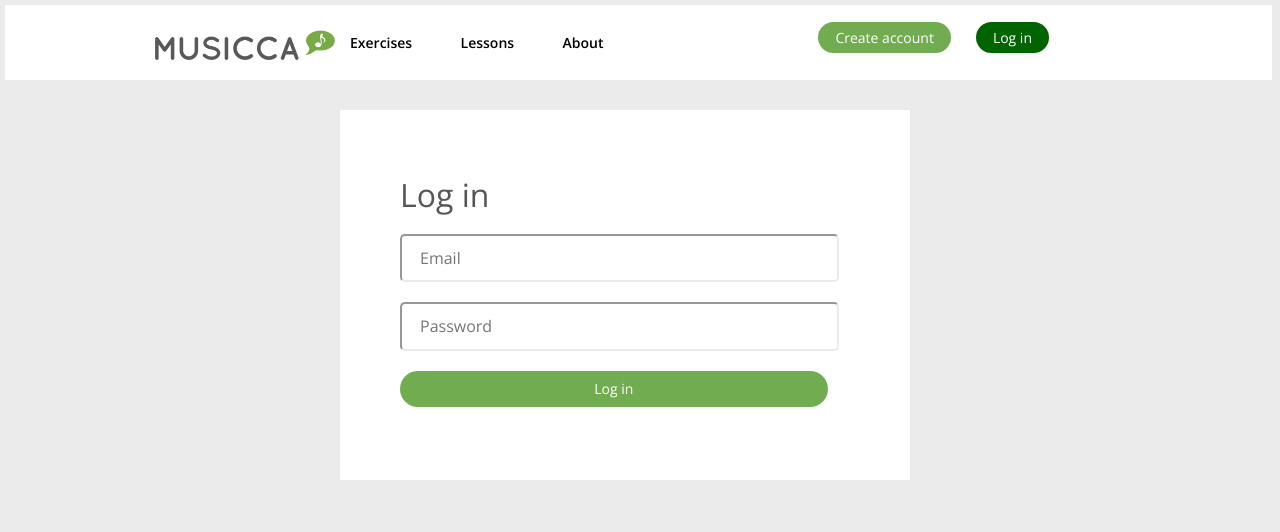
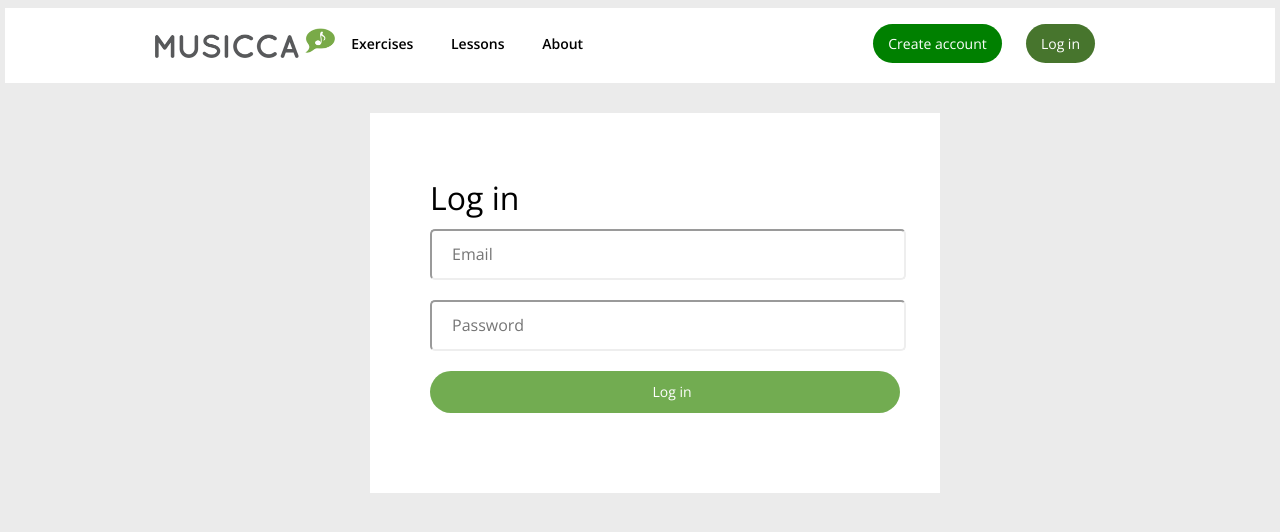
Before and after one commit to sivapachava/Web-Assignment, a website: page integration/login.html in a window 1280 px wide. Drawn offline with nearby package versions, Linux system fonts and the light colour scheme.

Commit message:
files updated with correct design

```diff
--- a/integration/login.html
+++ b/integration/login.html
@@ -11,27 +11,32 @@
   </head>
 
   <body>
-    <div class="navbar">
-      <img src="./assets/img/musicca-logo.png" class="logo">
-      <ul class="bar">
-        <li><a href="" class ="button-left">Exercises </a></li>
-        <li><a href="" class ="button-left">Lessons</a></li>
-        <li><a href="./about.html">About</a></li>
-      </ul>
-       <div class="Button">
-         <a href="">Create account</a>
-       </div>
-       <div class="Button1">
-         <a href="./login.html"class="Button-Left active" >Log in</a>
-       </div>
+    <div class="menu">
+        <div class="container">
+          <img class="logo" src="./assets/img/musicca-logo.png">
+          <div class="header-left">
+            <a href=" " class=" button-left">Exercises</button>
+              <a href=" " class=" button-left">Lessons</button>
+                <a href="./about.html" class="button-left">About</a>
+          </div>
+
+          <div class="header-right">
+            <a href=" " class=" button-right">Create account</a>
+            <a href="./login.html" class=" button-right active">Log in</a>
+          </div>
+        </div>
+      </div>
+
+   <div class="contentlogin">
+
+    <div class="card3">
+      <div class="card3-item1cont1">Log in</div>
+        <form action="http://localhost:8000/register" method="post">
+          <input class="item1" type="email" name="email"  placeholder="Email">
+          <input class="item2" type="password" name="password" placeholder="Password">
+          <input type="submit" class="submit" value="Log in">
+       </form>
+     </div>
    </div>
-
-          <div class="card2">
-             <form action="http://localhost:8000/register" method="post"></form>
-              <p>Log in</p>
-              <input  type="email" name="" placeholder="Email" required>
-              <input  type="password" name="" placeholder="Password" required>
-              <button type="submit" >Log in</button>
-         </div>
   </body>
 </html>
--- a/integration/style.scss
+++ b/integration/style.scss
@@ -1,131 +1,98 @@
-* {
-	margin: 0;
-	padding: 0;
-	font-family: 'Open Sans', sans-serif;
+body {
+	font-family: "Open Sans", sans-serif;
 	background-color: #ebebeb;
 }
-.navbar {
+a {
+	text-decoration: inherit;
+	color: inherit;
+}
+.logo {
+	align-items: center;
+	height: 30px;
+	width: 180px;
+	margin-top: 20px;
+	margin-left: 50px;
+}
+.menu {
 	height: 75px;
-	width: 99%;
 	background-color: white;
+	margin-top: 8px;
+	margin-left: 5px;
+	margin-right: 5px;
+}
+.container {
 	display: flex;
-	margin-top: 5px;
-	margin-left: 5px;
-	background-position: center;
-	ul {
-		li {
-			list-style: none;
-			display: inline-block;
-			background-color: white;
-			font-weight: bold;
+	justify-content: space-between;
+	width: 1070px;
+	align-items: center;
+	margin-left: auto;
+	margin-right: auto;
+}
+.header-left {
+	align-items: center;
+	margin-top: 20px;
+	margin-right: 250px;
+}
+.header-right {
+	align-items: center;
+	margin-top: 20px;
+	margin-right: 80px;
+}
+.button-left {
+	font-size: 14px;
 	color: black;
-			a {
-				text-decoration: none;
-				font-size: 14px;
-				background-color: white;
-				color: black;
+	border: none;
+	border-radius: 20px;
+	padding-top: 10px;
+	padding-right: 15px;
+	padding-left: 15px;
+	padding-bottom: 10px;
+	font-weight: 600;
+	margin-right: 4px;
 	&:hover {
 		background-color: #eee;
-					color: black;
-					border-radius: 20px;
-					cursor: pointer;
-					padding: 7px 10px 7px 10px;
+	}
+	&.active {
+		background-color: #eee;
 	}
 }
+.button-right {
+	font-size: 14px;
+	color: white;
+	border: none;
+	border-radius: 25px;
+	padding-top: 10px;
+	padding-right: 15px;
+	padding-left: 15px;
+	padding-bottom: 10px;
+	background-color: green;
+	margin-left: 20px;
+	&:hover {
+		background-color: #47752d;
 	}
-	}
-}
-.logo {
-	display: flex;
-	margin-left: 150px;
-	height: 30px;
-	width: 180px;
-	margin-top: 25px;
-	background-color: white;
-}
-.bar {
-	width: 20%;
-	padding: 15px;
-	display: flex;
-	align-items: center;
-	justify-content: space-between;
-	background-color: white;
-	color: black;
-}
-.button-left {
 	&.active {
-		background-color: #eee;
-		color: black;
-		border-radius: 20px;
-		cursor: pointer;
-		padding: 7px 10px 7px 10px;
-	}
-}
-.Button {
-	margin-left: 200px;
-	margin-top: 25px;
-	background-color: white;
-	font-size: 14px;
-	a {
-		background-color: #72ac51;
-		border-radius: 20px;
-		border: none;
-		color: #fff;
-		padding: 6px 17px 6px 17px;
-		text-decoration: none;
-		&:hover {
-			background-color: darkgreen;
-			border-radius: 20px;
-			border: none;
-			color: #fff;
-			padding: 6px 17px 6px 17px;
-		}
-	}
-}
-.Button1 {
-	margin-left: 25px;
-	margin-top: 25px;
-	background-color: white;
-	font-size: 14px;
-	a {
-		background-color: #72ac51;
-		border-radius: 20px;
-		border: none;
-		color: #fff;
-		padding: 6px 17px 6px 17px;
-		text-decoration: none;
-		&:hover {
-			background-color: darkgreen;
-			border-radius: 20px;
-			border: none;
-			color: #fff;
-			padding: 6px 17px 6px 17px;
-		}
-	}
-}
-.Button-Left {
-	&.active {
-		background-color: darkgreen;
+		background-color: #47752d;
 	}
 }
 .page-content {
 	width: 1140px;
 	margin-right: auto;
 	margin-left: auto;
-	margin-top: 40px;
+	margin-top: 20px;
 	display: flex;
 	.left-panel {
-		width: 33.33%;
-		padding-right: 30px;
+		width: 35%;
+		padding-right: 10px;
 	}
 	.right-panel {
-		width: 50%;
+		width: 65%;
 	}
 	h1 {
 		font-size: 36px;
 		font-weight: 200;
 		margin-top: 20px;
 		color: #565656;
+		margin-left: 0px;
 	}
 }
 .flex-container {
@@ -135,7 +102,7 @@
 .card1 {
 	background-color: white;
 	width: 230px;
-	height: 150px;
+	height: 170px;
 	flex-direction: column;
 	font-size: 18px;
 	font-weight: bold;
@@ -144,7 +111,7 @@
 		color: black;
 		display: block;
 		display: flex;
-		padding: 15px;
+		padding: 20px;
 		text-decoration: none;
 		font-weight: bold;
 		&:hover {
@@ -153,7 +120,7 @@
 		}
 	}
 }
-.button-right {
+.button-right1 {
 	&.active {
 		background-color: #72ac51;
 		color: #fff;
@@ -162,8 +129,8 @@
 .container1 {
 	display: flex;
 	justify-content: center;
-	height: 200px;
-	margin-left: 300px;
+	height: 180px;
+	margin-left: 120px;
 }
 .card {
 	background-color: white;
@@ -173,15 +140,19 @@
 		padding: 10px;
 		background-color: white;
 		font-size: 20px;
-		margin-top: 10px;
-		margin-left: 10px;
+		margin-top: 15px;
+		margin-left: 15px;
+		margin-bottom: 10px;
 	}
 	p {
-		padding: 20px;
+		padding: 10px;
 		background-color: white;
+		margin-left: 15px;
+		margin-top: 5px;
+		margin-bottom: 10px;
 		font-size: 14px;
 		font-weight: 600;
-		font-family: 'Open Sans', serif;
+		font-family: "Open Sans", serif;
 		color: #565656;
 	}
 }
@@ -189,51 +160,70 @@
 	background-color: white;
 	height: 130px;
 }
-.card2 {
+
+.card3 {
+	width: 570px;
+	height: 380px;
 	background-color: white;
-	margin: 20px;
-	width: 570px;
-	height: 370px;
+	margin-left: 370px;
 	margin-top: 30px;
-	margin-left: 340px;
-	p {
+}
+.contentlogin {
+	display: flex;
+	justify-content: space-between;
+	margin-left: auto;
+	margin-right: auto;
+	background-color: #ebebeb;
+}
+.card3-item1cont1 {
+	padding-top: 67px;
 	padding-left: 60px;
-		padding-top: 67px;
 	font-size: 32px;
-		background-color: white;
+}
+.item1 {
+	padding-left: 20px;
+	margin-left: 60px;
+	margin-top: 12px;
+	font-size: 16px;
+	width: 450px;
+	height: 45px;
+	border-color: #eee;
+	border-radius: 5px;
+}
+.item2 {
+	padding-left: 20px;
+	margin-top: 20px;
+	margin-left: 60px;
+	font-size: 16px;
+	width: 450px;
+	height: 45px;
+	border-color: #eee;
+	border-radius: 5px;
+}
+.submit {
+	margin-top: 20px;
+	padding-left: 20px;
+	font-size: 14px;
+	width: 470px;
+	height: 42px;
+	margin-bottom: 60px;
+	margin-left: 60px;
+	border-radius: 25px;
+	background-color: #72ac51;
+	border: none;
+	color: white;
 	font-weight: 400;
-		color: #565656;
+	cursor: pointer;
 }
 input {
-		font-size: 16px;
-		width: 70%;
-		padding: 13px 18px;
-		margin-left: 60px;
-		margin-top: 20px;
-		border-radius: 5px;
-		background-color: white;
-		border-color: #ebebeb;
-		outline: none;
 	&:focus {
 		&:valid {
 			border-color: green;
+			outline: none;
 		}
 		&:invalid {
 			border-color: red;
+			outline: none;
 		}
 	}
 }
-
-}
-button {
-	font-size: 14px;
-	width: 75%;
-	padding: 10px 10px;
-	margin-left: 60px;
-	margin-top: 20px;
-	border-radius: 25px;
-	background-color: #72ac51;
-	color: white;
-	border: none;
-	cursor: pointer;
-}
```
Also changed, not shown: integration/about.html (+16 -15 lines), integration/output.css, mockups/login_mockup.png (added), mockups/login_mockup_input_focus.png (added), mockups/login_mockup_input_invalid.png (added), 5 other files. Lines whose indentation alone changed are shown as unchanged.
